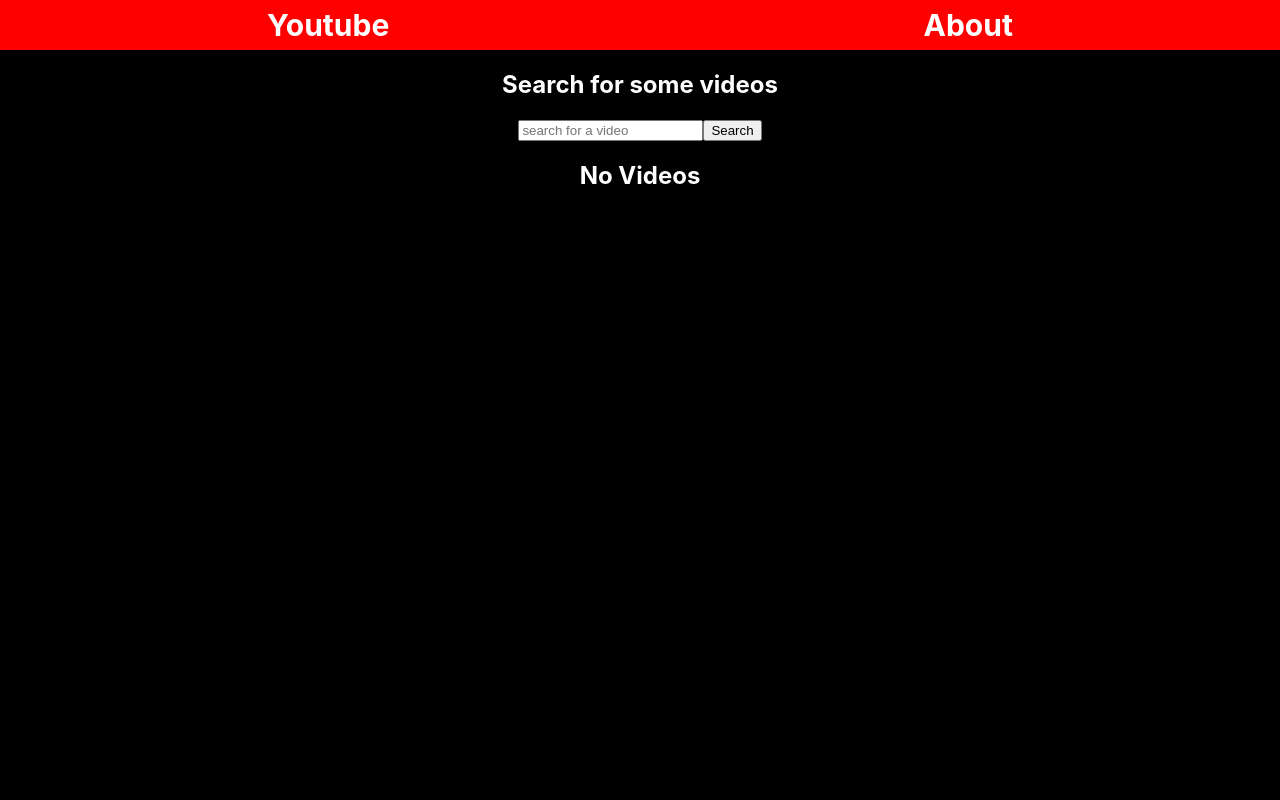
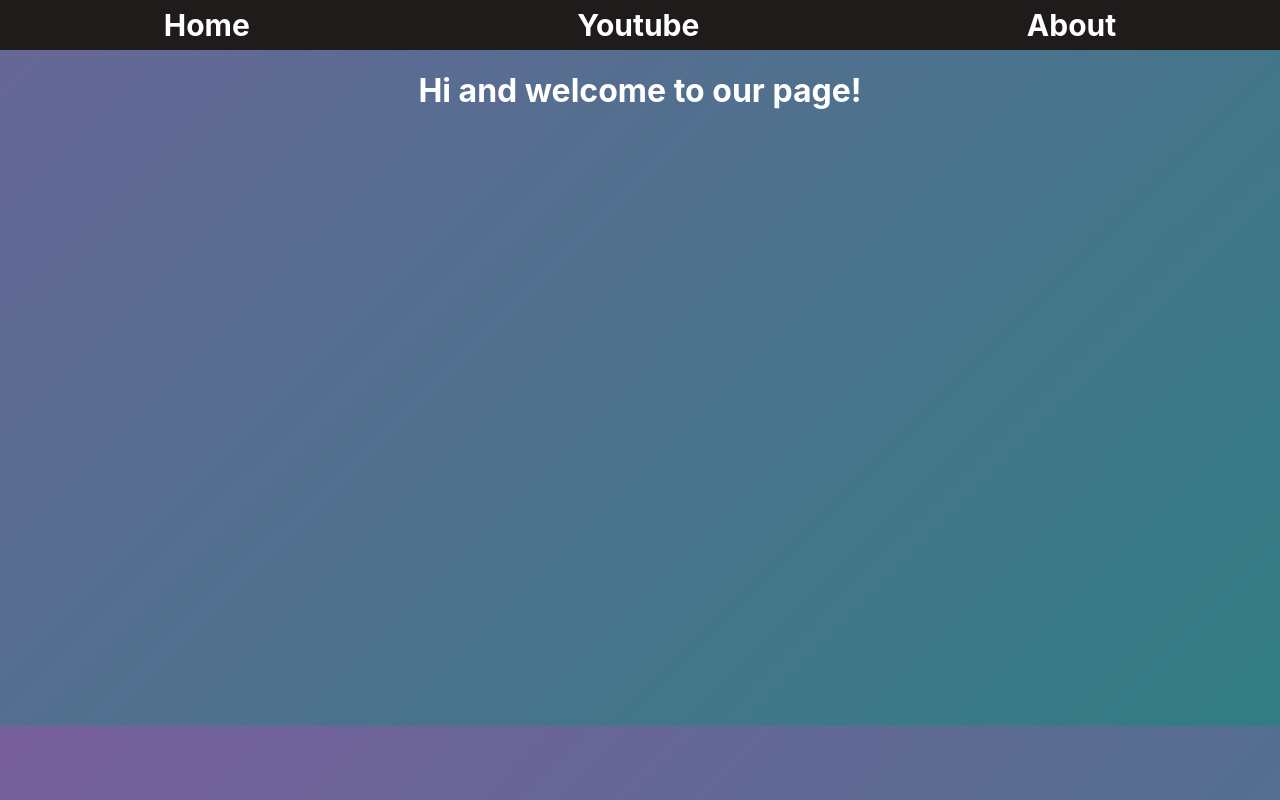
Before and after one commit to JeffreySebastian-Pursuit/Module-3-Project-with-Demi, a React (Create React App) app in the folder youtube_project/: page / in a window 1280 px wide. Built offline with nearby package versions, Linux system fonts and the light colour scheme.

Commit message:
created official home page and error page

```diff
--- a/youtube_project/src/App.css
+++ b/youtube_project/src/App.css
@@ -1,5 +1,19 @@
-body{
-  background-color: black;
+body {
+  background: linear-gradient(-45deg, #22837e, #a44eac, #329ba8, #3e7eb3);
+  background-size:1000% 1000%;
+  animation: gradient 15s ease infinite;
+}
+
+@keyframes gradient {
+  0% {
+    background-position: 0% 50%;
+  }
+  50% {
+    background-position: 100% 50%;
+  }
+  100% {
+    background-position: 0% 50%;
+  }
 }
 
 .App {
--- a/youtube_project/src/App.js
+++ b/youtube_project/src/App.js
@@ -1,23 +1,24 @@
-import React from 'react';
-import NavBar from './Components/NavBar'
-import Home from './Components/Home'
-import About from './Components/About'
-import {Route, Switch} from 'react-router-dom'
-import Video from './Components/Video'
-import './App.css';
-
-
+import React from "react";
+import NavBar from "./Components/NavBar";
+import Home from "./Components/Home";
+import About from "./Components/About";
+import { Route, Switch } from "react-router-dom";
+import Video from "./Components/Video";
+import OfficialHomePage from "./Components/OfficialHomePage";
+import FourOFour from "./Components/Four0Four";
+import "./App.css";
 
 function App() {
   return (
     <div className="App">
       <NavBar />
       <Switch>
-        <Route path='/videos/:id' component={Video} />
-        <Route path='/aboutPage' component={About} />
-        <Route exact path='/' component={Home} />
+        <Route path="/videos/:id" component={Video} />
+        <Route path="/aboutPage" component={About} />
+        <Route path="/youtube" component={Home} />
+        <Route exact path="/" component={OfficialHomePage} />
+        <Route path="/*" component={FourOFour} />
       </Switch>
-
     </div>
   );
 }
--- a/youtube_project/src/Components/About.css
+++ b/youtube_project/src/Components/About.css
@@ -36,3 +36,12 @@
   height: 150px;
   width: 50px;
 }
+
+section .aboutProject {
+  text-align: left;
+  margin: 20px 100px 40px 100px;
+  text-indent: 50px;
+}
+section #projectTitle{
+    margin-top: -30px;
+}
--- a/youtube_project/src/Components/About.js
+++ b/youtube_project/src/Components/About.js
@@ -31,7 +31,8 @@
             <a href="https://github.com/WoahDemi">
               <img
                 src="https://camo.githubusercontent.com/b079fe922f00c4b86f1b724fbc2e8141c468794ce8adbc9b7456e5e1ad09c622/68747470733a2f2f6564656e742e6769746875622e696f2f537570657254696e7949636f6e732f696d616765732f7376672f6769746875622e737667"
-                alt="github icon" className="githubIcon"
+                alt="github icon"
+                className="githubIcon"
               />
             </a>
           </section>
@@ -65,17 +66,25 @@
               empower other people by giving them the right resources through
               technology.
             </p>
-          <a href="https://github.com/JeffreySebastian-Pursuit">
-            <img
-              src="https://camo.githubusercontent.com/b079fe922f00c4b86f1b724fbc2e8141c468794ce8adbc9b7456e5e1ad09c622/68747470733a2f2f6564656e742e6769746875622e696f2f537570657254696e7949636f6e732f696d616765732f7376672f6769746875622e737667"
-              alt="github icon" className="githubIcon"
-            />
-          </a>
+            <a href="https://github.com/JeffreySebastian-Pursuit">
+              <img
+                src="https://camo.githubusercontent.com/b079fe922f00c4b86f1b724fbc2e8141c468794ce8adbc9b7456e5e1ad09c622/68747470733a2f2f6564656e742e6769746875622e696f2f537570657254696e7949636f6e732f696d616765732f7376672f6769746875622e737667"
+                alt="github icon"
+                className="githubIcon"
+              />
+            </a>
           </section>
         </div>
         <section>
-          <h2>Project Description</h2>
-          <p>Still working on it....</p>
+          <h2 id="projectTitle">Project Description</h2>
+          <p className='aboutProject'>
+            This Project lets you search for YouTube videos using the YouTube
+            API, then choose a video from a list to watch. In this project we
+            use Trello Board to track the ToDo lists for this website like
+            functionality, styling, and etch. Furthermore, while we were working
+            on this project we encountered several roadblocks. For example, we
+            learned that some API's like Youtube have limited fetch quotas of 10,000 units.
+          </p>
         </section>
       </div>
     );
--- /dev/null
+++ b/youtube_project/src/Components/CommentForm.css
@@ -0,0 +1,3 @@
+.commentForm li {
+    list-style-type: none;
+}
--- a/youtube_project/src/Components/CommentForm.js
+++ b/youtube_project/src/Components/CommentForm.js
@@ -1,4 +1,5 @@
 import React, { useState, useEffect } from "react";
+import './CommentForm.css'
 
 let uuid = 1;
 const CommentForm = () => {
@@ -23,8 +24,8 @@
   };
   const handleSubmit = (e) => {
     e.preventDefault();
-    window.localStorage.setItem("name", input, e.target.value);
-    window.localStorage.setItem("comment", inputComment, e.target.value);
+    // window.localStorage.getItem("name", input, e.target.value);
+    // window.localStorage.setItem("comment", inputComment, e.target.value);
     const newList = { id: uuid++, type: input };
     const newComment = { id: uuid++, type: inputComment };
     addName(newList);
@@ -57,7 +58,7 @@
         />
         <input type="submit" />
       </form>
-      <ul>
+      <ul className='commentForm'>
         {lists.map((list) => {
           return <li key={list.id}>{list.type}</li>;
         })}
--- /dev/null
+++ b/youtube_project/src/Components/Four0Four.js
@@ -0,0 +1,9 @@
+const Four0Four = () => {
+  return (
+    <div>
+      <h1> 404 Page Not Found!</h1>
+    </div>
+  );
+};
+
+export default Four0Four;
--- a/youtube_project/src/Components/Home.css
+++ b/youtube_project/src/Components/Home.css
@@ -1,18 +1,43 @@
+
 h2{
     color: white
 }
+
 
 body a{
     color: white;
     text-decoration: none;
 }
 
-body a:hover{
+body .video:hover{
   font-weight: bold;
-  color: red;
+  color: rgb(15, 10, 10);
 
 }
 
 #videos-container ul {
     list-style-type: none;
 }
+
+.video{
+    display: flex;
+    justify-content: space-between;
+    margin-top: 20px;
+    margin-left: 10%;
+    margin-right: 10%;
+    align-items: center;
+
+}
+.video p{
+    font-size: 20px;
+}
+
+/* #videos-container ul li{
+    justify-content: space-around;
+    align-items: center;
+
+}
+#videos-container ul li #videoTitle{
+    text-align: right;
+    align-items: center;
+} */
--- a/youtube_project/src/Components/Home.js
+++ b/youtube_project/src/Components/Home.js
@@ -60,7 +60,7 @@
             {videos.map((item) => {
               return (
                 <li onClick={showVideo} key={item.id.videoId}>
-                  <Link to={`/videos/${item.id.videoId}`}>
+                  <Link to={`/videos/${item.id.videoId}`} className="video">
                     <img
                       src={item.snippet.thumbnails.default.url}
                       title={item.id.videoId}
--- a/youtube_project/src/Components/NavBar.css
+++ b/youtube_project/src/Components/NavBar.css
@@ -2,7 +2,7 @@
     display: flex;
     justify-content: space-around;
     align-items: center;
-    background-color: red;
+    background-color: rgb(31, 27, 27);
     font-weight: bold;
     font-size: 30px;
     height: 50px;
@@ -11,3 +11,7 @@
     text-decoration: none;
     color: white;
 }
+
+nav a:hover{
+color: red;
+}
--- a/youtube_project/src/Components/NavBar.js
+++ b/youtube_project/src/Components/NavBar.js
@@ -7,7 +7,8 @@
 
     return (
         <nav>
-            <NavLink to='/'>Youtube</NavLink>
+            <NavLink to='/'>Home</NavLink>
+            <NavLink to='/youtube'>Youtube</NavLink>
             <NavLink to ='/aboutPage'>About</NavLink>
         </nav>
     )
--- /dev/null
+++ b/youtube_project/src/Components/OfficialHomePage.js
@@ -0,0 +1,13 @@
+const OfficialHomePage = () => {
+
+
+    return(
+        <div>
+            <h1>Hi and welcome to our page!</h1>
+        </div>
+    )
+}
+
+
+
+export default OfficialHomePage
```
